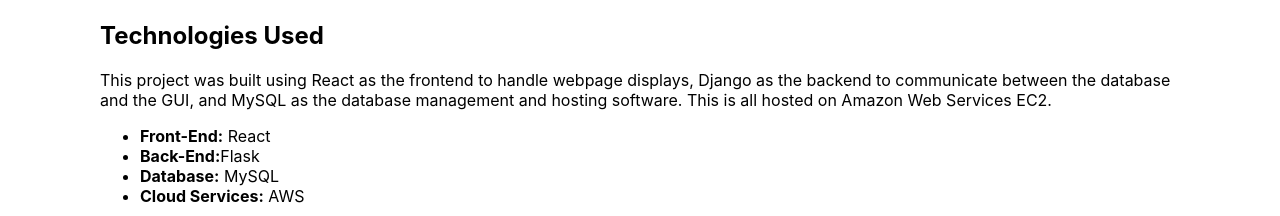
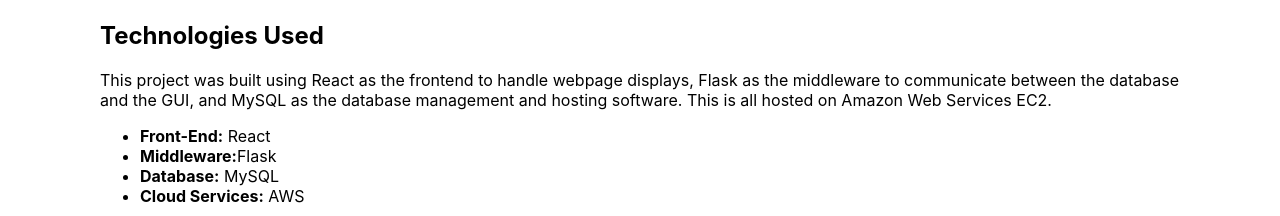
Before and after one commit to DaJoesh/CS4650-AWS-Project, a React (Create React App) app in the folder frontend/: page /about in a window 1280 px wide. Shown: the part 347-563 px from the top of the page. Built offline with nearby package versions, Linux system fonts and the light colour scheme.

Commit message:
LAST LAST commit

```diff
--- a/frontend/src/pages/about.js
+++ b/frontend/src/pages/about.js
@@ -29,11 +29,11 @@
                 <section>
                     <h2>Technologies Used</h2>
                     <p>
-                    This project was built using React as the frontend to handle webpage displays, Django as the backend to communicate between the database and the GUI, and MySQL as the database management and hosting software. This is all hosted on Amazon Web Services EC2.
+                    This project was built using React as the frontend to handle webpage displays, Flask as the middleware to communicate between the database and the GUI, and MySQL as the database management and hosting software. This is all hosted on Amazon Web Services EC2.
                     </p>
                     <ul>
                     <li><strong>Front-End:</strong> React</li>
-                    <li><strong>Back-End:</strong>Flask</li>
+                    <li><strong>Middleware:</strong>Flask</li>
                     <li><strong>Database:</strong> MySQL</li>
                     <li><strong>Cloud Services:</strong> AWS</li>
                     </ul>
--- a/frontend/src/pages/contact.js
+++ b/frontend/src/pages/contact.js
@@ -12,6 +12,8 @@
         >
             <h1>
                 Email us at: earodriguez@cpp.edu
+            </h1>
+            <h1>
                 Call us at: 909-869-3451
             </h1>
         </div>
```
